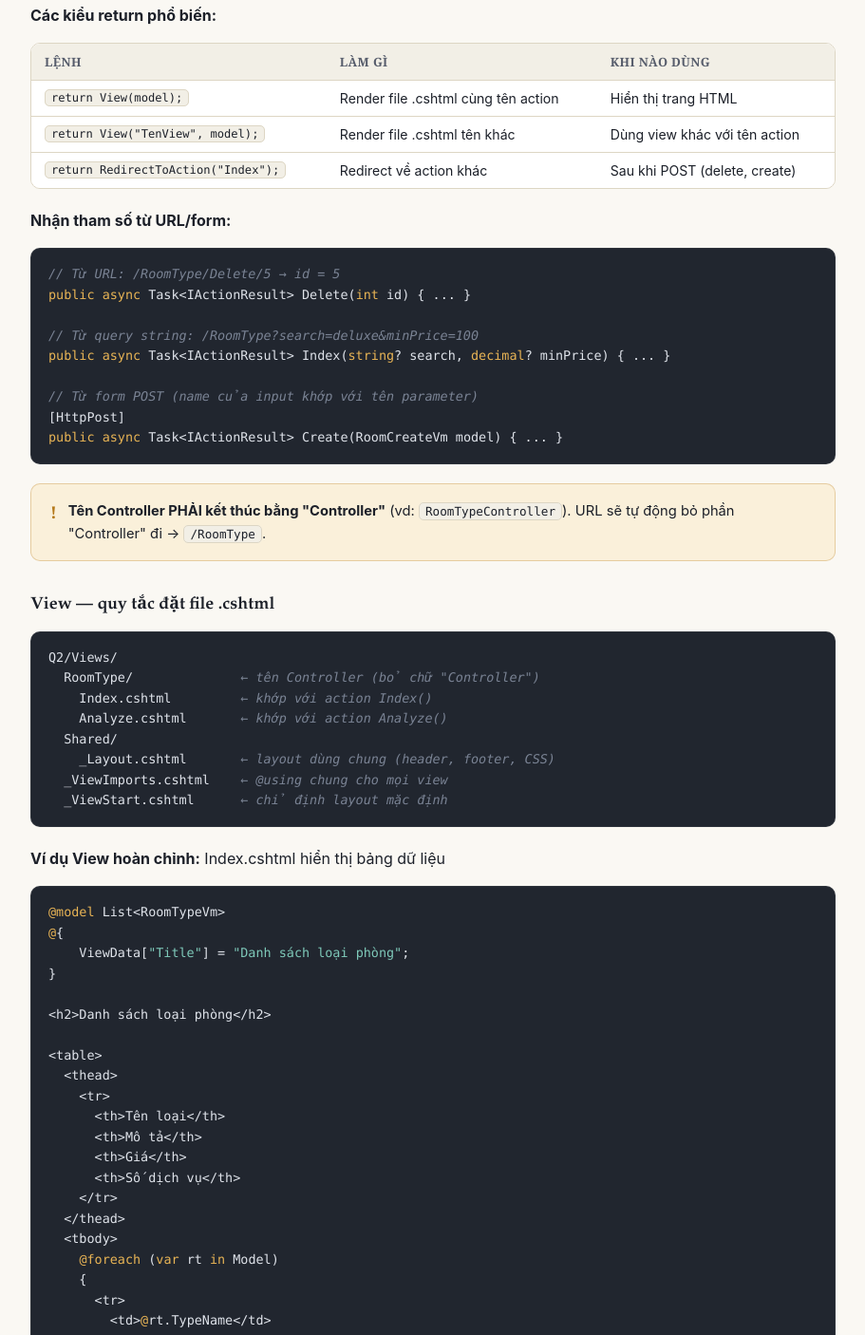
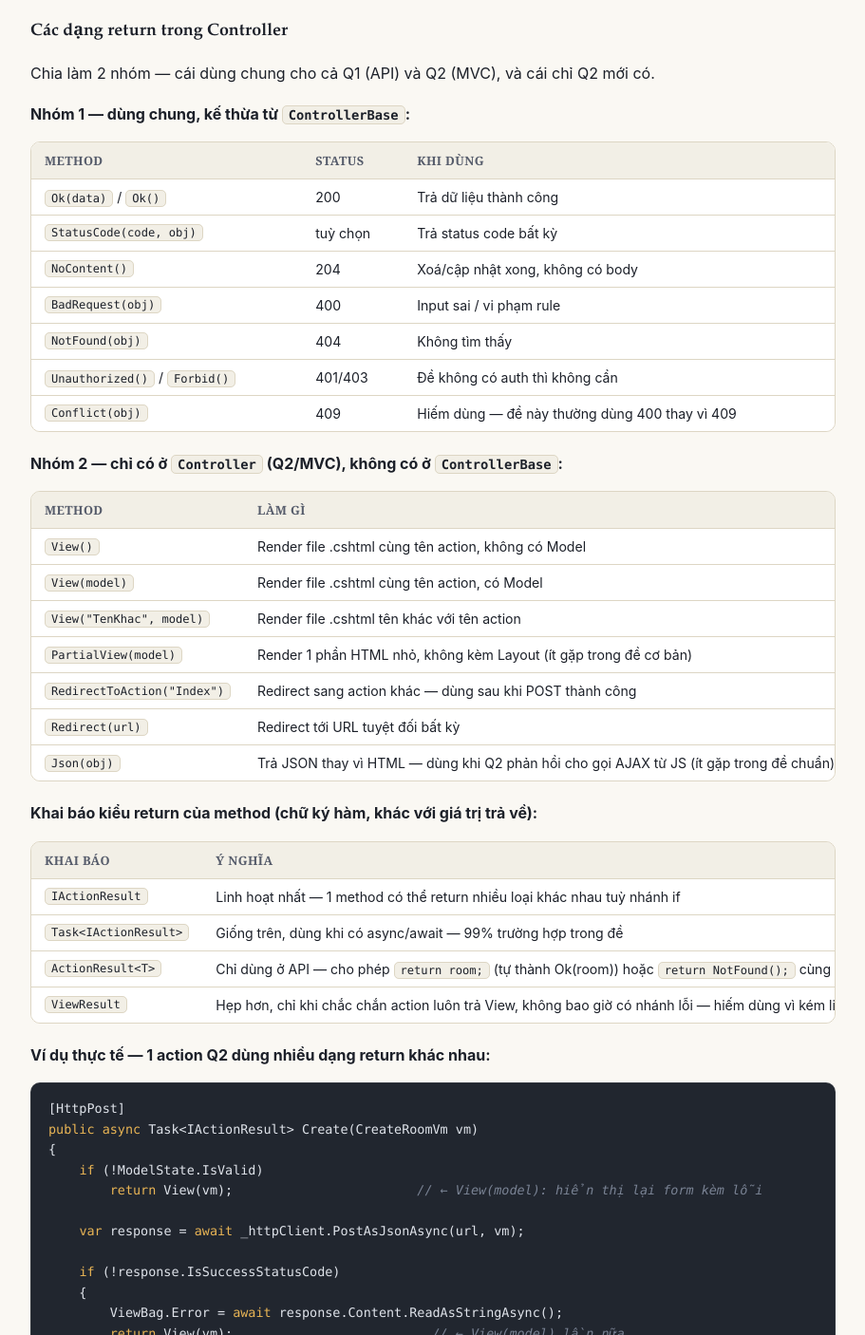
Before and after one commit to nhm809/OnPrn232, a plain HTML site: page index.html in a window 1280 px wide. Shown: the part 10594-12000 px from the top of the page at 95% size, without its empty margins (324-1235 px from the left). Drawn offline with Linux system fonts and the light colour scheme.

Commit message:
Expand controller return types into shared vs MVC-only breakdown
Replace the 3-row return table with two full tables (ControllerBase
methods shared by Q1/Q2, and Controller-only methods like View/
RedirectToAction), a table of method-signature return type choices
(IActionResult vs ActionResult<T> vs ViewResult), and a worked
example showing multiple return branches in one action.

Co-Authored-By: Claude Haiku 4.5 <noreply@anthropic.com>

```diff
--- a/index.html
+++ b/index.html
@@ -829,15 +829,66 @@ modelBuilder.Entity&lt;Room&gt;()
       </div>
       <p>Pattern mặc định: <code class="inline">{controller=Home}/{action=Index}/{id?}</code> — đã setup sẵn trong <code class="inline">Program.cs</code>.</p>
 
-      <p><strong>Các kiểu return phổ biến:</strong></p>
+      <h3 class="sub">Các dạng return trong Controller</h3>
+      <p>Chia làm 2 nhóm — cái dùng chung cho cả Q1 (API) và Q2 (MVC), và cái chỉ Q2 mới có.</p>
+
+      <p><strong>Nhóm 1 — dùng chung, kế thừa từ <code class="inline">ControllerBase</code>:</strong></p>
       <div class="table-wrap">
         <table>
-          <tr><th>Lệnh</th><th>Làm gì</th><th>Khi nào dùng</th></tr>
-          <tr><td><code class="inline">return View(model);</code></td><td>Render file .cshtml cùng tên action</td><td>Hiển thị trang HTML</td></tr>
-          <tr><td><code class="inline">return View("TenView", model);</code></td><td>Render file .cshtml tên khác</td><td>Dùng view khác với tên action</td></tr>
-          <tr><td><code class="inline">return RedirectToAction("Index");</code></td><td>Redirect về action khác</td><td>Sau khi POST (delete, create)</td></tr>
+          <tr><th>Method</th><th>Status</th><th>Khi dùng</th></tr>
+          <tr><td><code class="inline">Ok(data)</code> / <code class="inline">Ok()</code></td><td>200</td><td>Trả dữ liệu thành công</td></tr>
+          <tr><td><code class="inline">StatusCode(code, obj)</code></td><td>tuỳ chọn</td><td>Trả status code bất kỳ</td></tr>
+          <tr><td><code class="inline">NoContent()</code></td><td>204</td><td>Xoá/cập nhật xong, không có body</td></tr>
+          <tr><td><code class="inline">BadRequest(obj)</code></td><td>400</td><td>Input sai / vi phạm rule</td></tr>
+          <tr><td><code class="inline">NotFound(obj)</code></td><td>404</td><td>Không tìm thấy</td></tr>
+          <tr><td><code class="inline">Unauthorized()</code> / <code class="inline">Forbid()</code></td><td>401/403</td><td>Đề không có auth thì không cần</td></tr>
+          <tr><td><code class="inline">Conflict(obj)</code></td><td>409</td><td>Hiếm dùng — đề này thường dùng 400 thay vì 409</td></tr>
         </table>
       </div>
+
+      <p><strong>Nhóm 2 — chỉ có ở <code class="inline">Controller</code> (Q2/MVC), không có ở <code class="inline">ControllerBase</code>:</strong></p>
+      <div class="table-wrap">
+        <table>
+          <tr><th>Method</th><th>Làm gì</th></tr>
+          <tr><td><code class="inline">View()</code></td><td>Render file .cshtml cùng tên action, không có Model</td></tr>
+          <tr><td><code class="inline">View(model)</code></td><td>Render file .cshtml cùng tên action, có Model</td></tr>
+          <tr><td><code class="inline">View("TenKhac", model)</code></td><td>Render file .cshtml tên khác với tên action</td></tr>
+          <tr><td><code class="inline">PartialView(model)</code></td><td>Render 1 phần HTML nhỏ, không kèm Layout (ít gặp trong đề cơ bản)</td></tr>
+          <tr><td><code class="inline">RedirectToAction("Index")</code></td><td>Redirect sang action khác — dùng sau khi POST thành công</td></tr>
+          <tr><td><code class="inline">Redirect(url)</code></td><td>Redirect tới URL tuyệt đối bất kỳ</td></tr>
+          <tr><td><code class="inline">Json(obj)</code></td><td>Trả JSON thay vì HTML — dùng khi Q2 phản hồi cho gọi AJAX từ JS (ít gặp trong đề chuẩn)</td></tr>
+        </table>
+      </div>
+
+      <p><strong>Khai báo kiểu return của method (chữ ký hàm, khác với giá trị trả về):</strong></p>
+      <div class="table-wrap">
+        <table>
+          <tr><th>Khai báo</th><th>Ý nghĩa</th></tr>
+          <tr><td><code class="inline">IActionResult</code></td><td>Linh hoạt nhất — 1 method có thể return nhiều loại khác nhau tuỳ nhánh if</td></tr>
+          <tr><td><code class="inline">Task&lt;IActionResult&gt;</code></td><td>Giống trên, dùng khi có async/await — 99% trường hợp trong đề</td></tr>
+          <tr><td><code class="inline">ActionResult&lt;T&gt;</code></td><td>Chỉ dùng ở API — cho phép <code class="inline">return room;</code> (tự thành Ok(room)) hoặc <code class="inline">return NotFound();</code> cùng 1 chỗ</td></tr>
+          <tr><td><code class="inline">ViewResult</code></td><td>Hẹp hơn, chỉ khi chắc chắn action luôn trả View, không bao giờ có nhánh lỗi — hiếm dùng vì kém linh hoạt</td></tr>
+        </table>
+      </div>
+
+      <p><strong>Ví dụ thực tế — 1 action Q2 dùng nhiều dạng return khác nhau:</strong></p>
+      <pre class="code">[HttpPost]
+<span class="c1">public async</span> Task&lt;IActionResult&gt; Create(CreateRoomVm vm)
+{
+    <span class="c1">if</span> (!ModelState.IsValid)
+        <span class="c1">return</span> View(vm);                        <span class="cm">// ← View(model): hiển thị lại form kèm lỗi</span>
+
+    <span class="c1">var</span> response = <span class="c1">await</span> _httpClient.PostAsJsonAsync(url, vm);
+
+    <span class="c1">if</span> (!response.IsSuccessStatusCode)
+    {
+        ViewBag.Error = <span class="c1">await</span> response.Content.ReadAsStringAsync();
+        <span class="c1">return</span> View(vm);                          <span class="cm">// ← View(model) lần nữa</span>
+    }
+
+    <span class="c1">return</span> RedirectToAction(<span class="c2">"Index"</span>);             <span class="cm">// ← Redirect sang action khác</span>
+}</pre>
+      <p>Cùng 1 method, 3 nhánh, 2 dạng return khác nhau (<code class="inline">View()</code> và <code class="inline">RedirectToAction()</code>) — đây là lý do <code class="inline">IActionResult</code>/<code class="inline">Task&lt;IActionResult&gt;</code> luôn là lựa chọn đúng cho chữ ký hàm, vì không dạng return type cụ thể nào (như <code class="inline">ViewResult</code>) đủ linh hoạt để cover cả 2 trường hợp.</p>
 
       <p><strong>Nhận tham số từ URL/form:</strong></p>
       <pre class="code"><span class="cm">// Từ URL: /RoomType/Delete/5 → id = 5</span>
```
